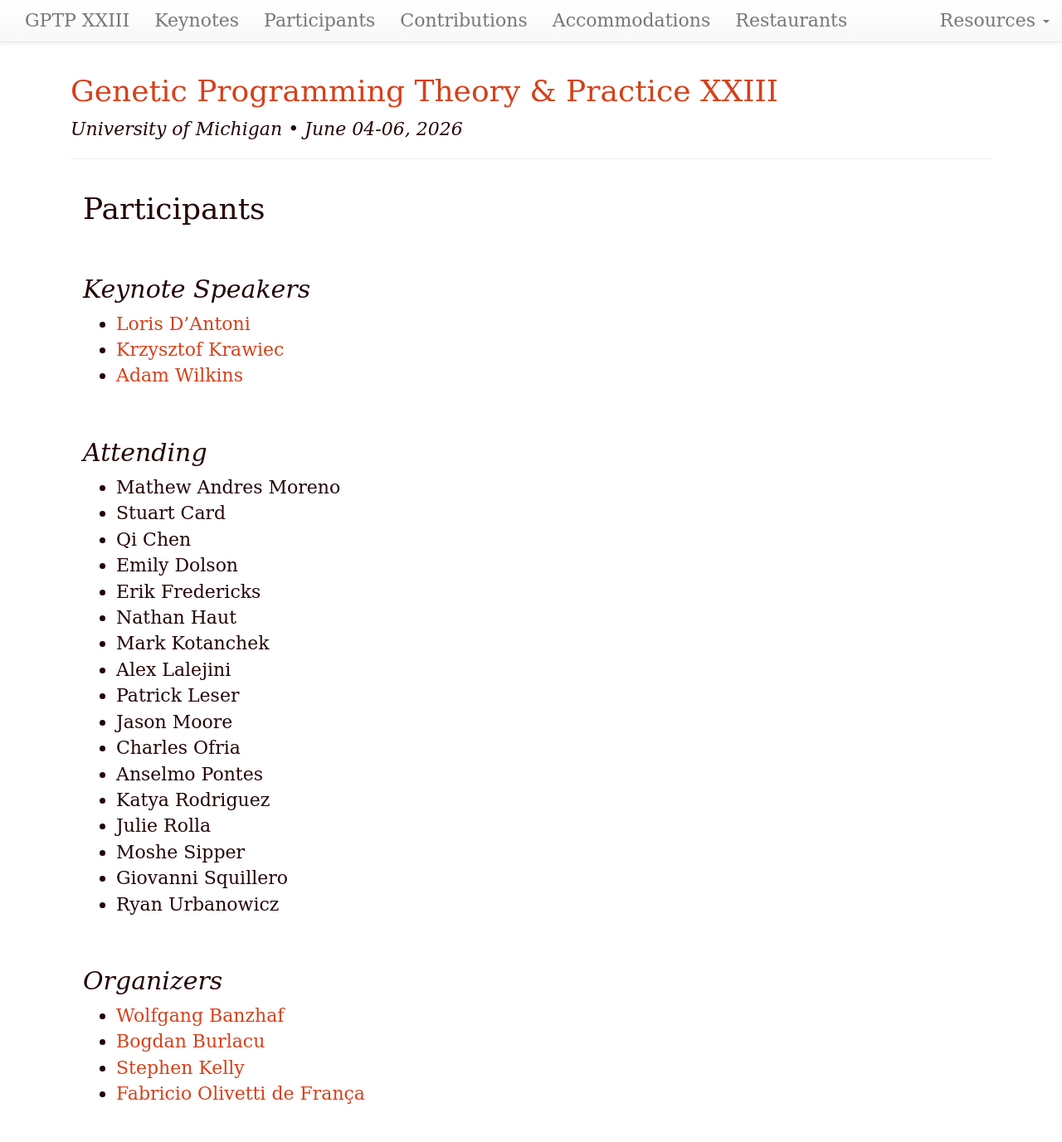
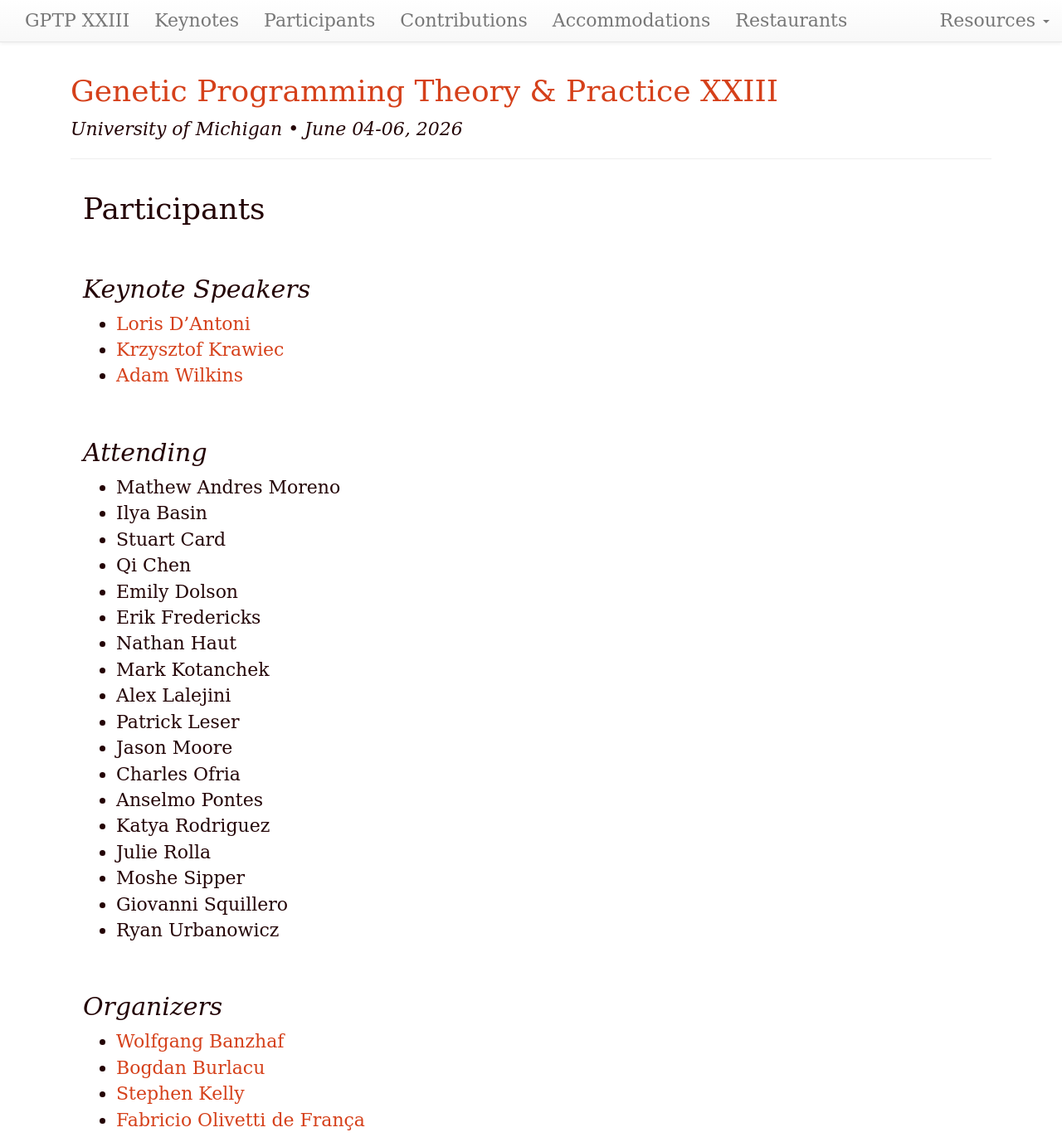
Before and after one commit to GPTP-workshop/gptp-workshop.github.io, a Jekyll site: the page built from attendees.md, in a window 1280 px wide and 1377 px high. Shown: the whole window at 83% size. Built offline with Jekyll 4.4.1, drawn with Linux system fonts in a browser that asks for light colours.

Commit message:
update attendees

```diff
--- a/attendees.md
+++ b/attendees.md
@@ -14,6 +14,7 @@ year: 2026
 ## Attending
 
 - Mathew Andres Moreno
+- Ilya Basin
 - Stuart Card
 - Qi Chen
 - Emily Dolson
```
